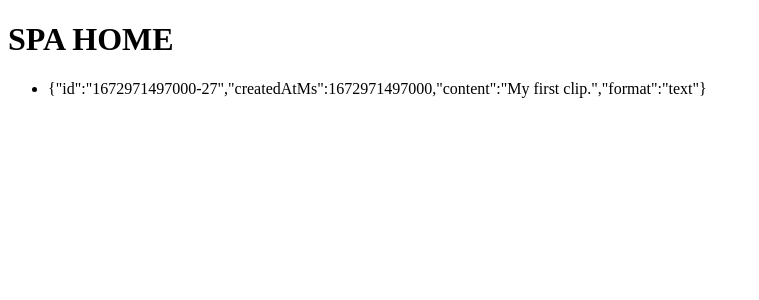
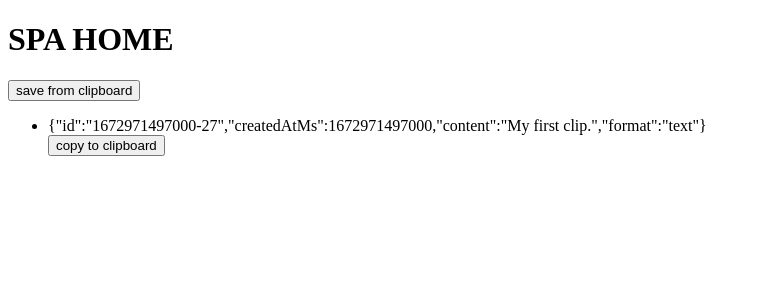
Before and after one commit to jim-x-lin/clips, a SvelteKit app: page / in a window 1280 px wide. Shown: the top 300 px of the page, without its empty margins (0-759 px from the left). Built offline with nearby package versions, Linux system fonts and the light colour scheme.

Commit message:
Allow to read from and write to the clipboard

```diff
--- a/src/routes/+page.svelte
+++ b/src/routes/+page.svelte
@@ -1,7 +1,10 @@
-<script>
-	import ClipList from './ClipList.svelte';
-	import { clipsStore } from '../stores';
+<script lang="ts">
+	import { clipsStore } from '$stores/clips';
+	import ClipList from './components/ClipList.svelte';
+	import AddClip from './components/AddClip.svelte';
 </script>
 
 <h1>SPA HOME</h1>
-<ClipList bind:clips={$clipsStore} />
+
+<AddClip bind:clips={$clipsStore} />
+<ClipList clips={$clipsStore} />
--- /dev/null
+++ b/src/routes/components/AddClip.svelte
@@ -0,0 +1,24 @@
+<script lang="ts">
+	import type { ClipType } from '$types/types';
+	import { createId } from '$lib/utils';
+
+	export let clips: ClipType[];
+
+	async function handleClick() {
+		try {
+			const text = await navigator.clipboard.readText();
+			const newClip: ClipType = {
+				id: createId(),
+				createdAtMs: Date.now(),
+				content: text,
+				format: 'text'
+			};
+			// use `set` instead of `update` so that data is persisted to localStorage
+			clips = [...clips, newClip];
+		} catch (err) {
+			console.error('Failed to read clipboard contents: ', err);
+		}
+	}
+</script>
+
+<button on:click={handleClick}>save from clipboard</button>
--- a/src/routes/Clip.svelte
+++ b/src/routes/components/Clip.svelte
@@ -1,5 +1,5 @@
 <script lang="ts">
-	import type { ClipType } from '../types';
+	import type { ClipType } from '$types/types';
 
 	export let clip: ClipType;
 </script>
--- a/src/routes/ClipList.svelte
+++ b/src/routes/components/ClipList.svelte
@@ -1,6 +1,7 @@
 <script lang="ts">
 	import Clip from './Clip.svelte';
-	import type { ClipType } from '../types';
+	import type { ClipType } from '$types/types';
+	import CopyToClipboard from './CopyToClipboard.svelte';
 
 	export let clips: ClipType[];
 </script>
@@ -9,6 +10,7 @@
 	{#each clips as clip (clip.id)}
 		<li>
 			<Clip {clip} />
+			<CopyToClipboard content={clip.content} />
 		</li>
 	{/each}
 </ul>
--- /dev/null
+++ b/src/routes/components/CopyToClipboard.svelte
@@ -0,0 +1,20 @@
+<script lang="ts">
+	export let content: string;
+
+	async function copyToClipboard() {
+		await navigator.clipboard.writeText(content);
+		return '';
+	}
+
+	let promise = copyToClipboard();
+
+	function handleClick() {
+		promise = copyToClipboard();
+	}
+</script>
+
+<button on:click={handleClick}>copy to clipboard</button>
+
+{#await promise then}
+	<i>copied to clipboard!</i>
+{/await}
--- a/src/stores.ts
+++ /dev/null
@@ -1,29 +0,0 @@
-import { writable } from 'svelte/store';
-import { createId } from '$lib/utils';
-import type { ClipType, JsonValueType } from './types';
-
-const persistedCustomStore = (key: string, initial: JsonValueType) => {
-	const toString = (value: any) => JSON.stringify(value, null, 2);
-	const toObject = JSON.parse;
-
-	if (localStorage.getItem(key) === null) {
-		localStorage.setItem(key, toString(initial));
-	}
-	const saved = toObject(localStorage.getItem(key) || '{}');
-
-	const { subscribe, set, update } = writable(saved);
-	return {
-		subscribe,
-		set: (value: JsonValueType) => {
-			localStorage.setItem(key, toString(value));
-			return set(value);
-		},
-		update
-	};
-};
-
-const initialClips: ClipType[] = [
-	{ id: createId(), createdAtMs: Date.now(), content: 'My first clip.', format: 'text' }
-];
-
-export const clipsStore = persistedCustomStore('clipsStore', initialClips);
--- /dev/null
+++ b/src/stores/clips.ts
@@ -0,0 +1,9 @@
+import { createId } from '$lib/utils';
+import { persistedStore } from '$stores/persisted';
+import type { ClipType } from '$types/types';
+
+const initialClips: ClipType[] = [
+	{ id: createId(), createdAtMs: Date.now(), content: 'My first clip.', format: 'text' }
+];
+
+export const clipsStore = persistedStore('clipsStore', initialClips);
--- /dev/null
+++ b/src/stores/persisted.ts
@@ -0,0 +1,22 @@
+import { writable } from 'svelte/store';
+import type { JsonValueType } from '$types/types';
+
+export const persistedStore = <T extends JsonValueType>(key: string, initial: T) => {
+	const toString = (value: T) => JSON.stringify(value, null, 2);
+	const toObject = JSON.parse;
+
+	if (localStorage.getItem(key) === null) {
+		localStorage.setItem(key, toString(initial));
+	}
+	const saved = toObject(localStorage.getItem(key) || '{}');
+
+	const { subscribe, set, update } = writable<T>(saved);
+	return {
+		subscribe,
+		set: (value: T) => {
+			localStorage.setItem(key, toString(value));
+			return set(value);
+		},
+		update
+	};
+};
--- a/svelte.config.js
+++ b/svelte.config.js
@@ -12,7 +12,11 @@ const config = {
 		adapter: adapter({
 			fallback: '200.html'
 		}),
-		prerender: { entries: [] }
+		prerender: { entries: [] },
+		alias: {
+			$types: 'src/types',
+			$stores: 'src/stores'
+		}
 	}
 };
 
```
Also changed, not shown: src/service-worker.js (renamed from src/service-worker.ts), src/types/types.ts (renamed from src/types.ts).
